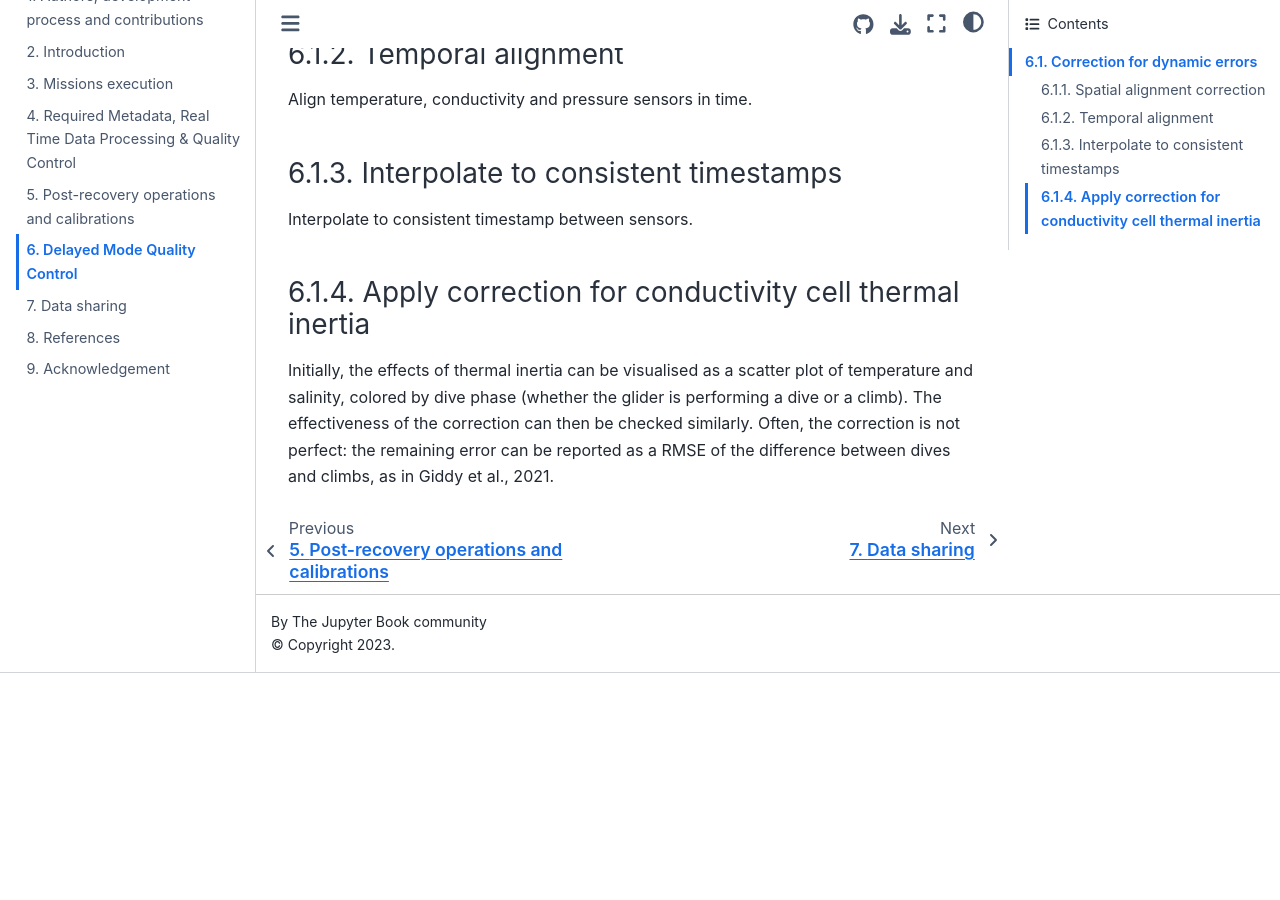
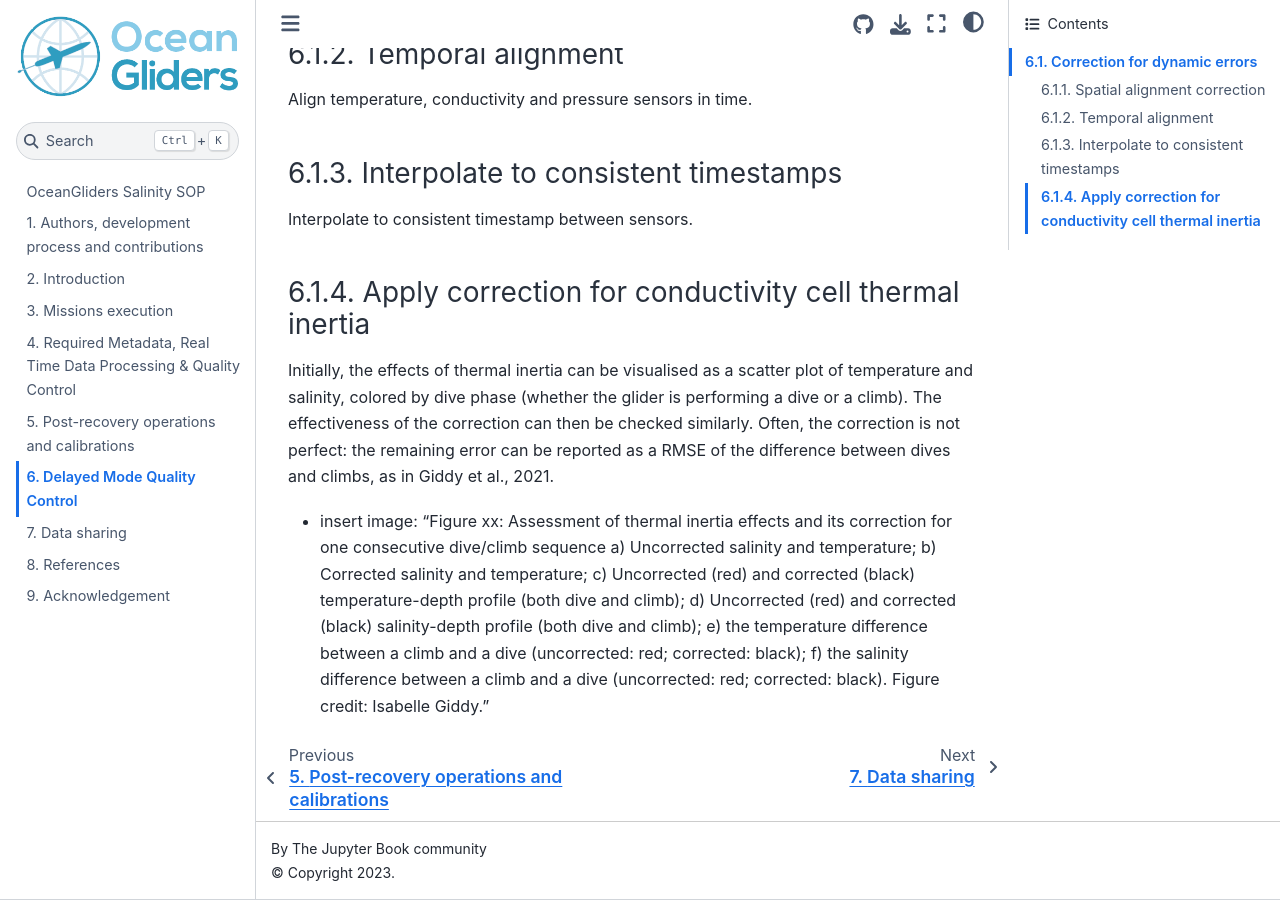
Before and after one commit to OceanGlidersCommunity/Salinity_SOP, a Jupyter Book: the page built from sections/salinity_dmqc.md, in a window 1280 px wide and 900 px high, scrolled down 1629 px. Built offline with Jupyter Book 1.0.4 settings and Sphinx 7.4.7 and the Sphinx Book theme 1.1.4, drawn with Linux system fonts in a browser that asks for light colours; pages that are not in the unit, such as notebooks, are missing from menus; before the commit the page ends 2302 px from its top, so only the background shows below that.

Commit message:
Update salinity_dmqc.md

```diff
--- a/sections/salinity_dmqc.md
+++ b/sections/salinity_dmqc.md
@@ -39,3 +39,5 @@ Interpolate to consistent timestamp between sensors.
 Initially, the effects of thermal inertia can be visualised as a scatter plot of temperature and salinity, colored by dive phase (whether the glider is performing a dive or a climb).
 The effectiveness of the correction can then be checked similarly.
 Often, the correction is not perfect: the remaining error can be reported as a RMSE of the difference between dives and climbs, as in Giddy et al., 2021.
+
+- insert image: "Figure xx: Assessment of thermal inertia effects and its correction for one consecutive dive/climb sequence a) Uncorrected salinity and temperature; b) Corrected salinity and temperature; c) Uncorrected (red) and corrected (black) temperature-depth profile (both dive and climb); d) Uncorrected (red) and corrected (black) salinity-depth profile (both dive and climb); e) the temperature difference between a climb and a dive (uncorrected: red; corrected: black); f) the salinity difference between a climb and a dive (uncorrected: red; corrected: black). Figure credit: Isabelle Giddy."
```
